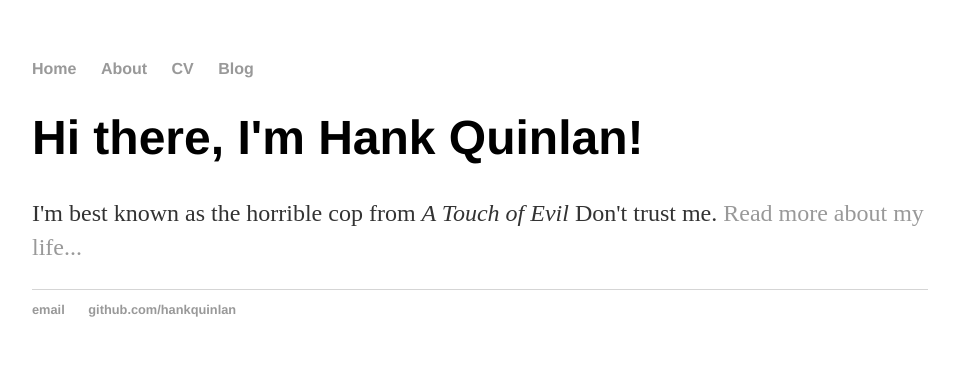
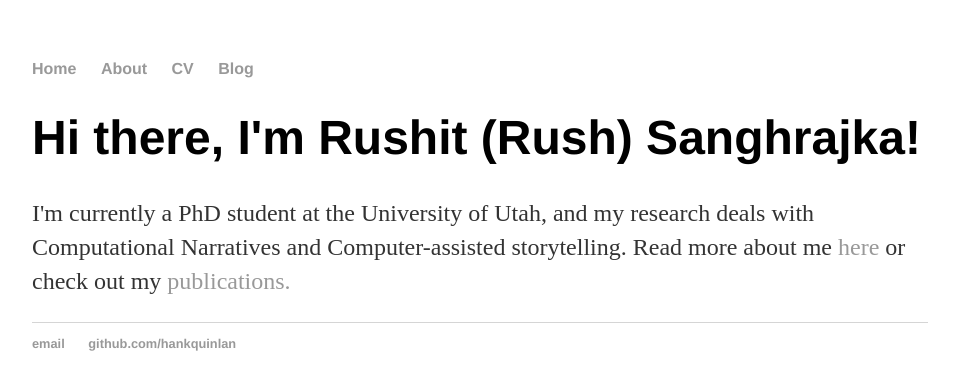
Before and after one commit to rushsangs/rushsangs-old.github.io, a Jekyll site: the page built from index.html, in a window 1280 px wide. Shown: the top 390 px of the page, without its empty margins (160-1115 px from the left). Built offline with Jekyll 4.4.1, drawn with Linux system fonts in a browser that asks for light colours.

Commit message:
Update index.html

```diff
--- a/index.html
+++ b/index.html
@@ -3,6 +3,6 @@ layout: default
 title: Hank Quinlan, Horrible Cop
 ---
 <div class="blurb">
-	<h1>Hi there, I'm Hank Quinlan!</h1>
-	<p>I'm best known as the horrible cop from <em>A Touch of Evil</em> Don't trust me. <a href="/about">Read more about my life...</a></p>
+	<h1>Hi there, I'm Rushit (Rush) Sanghrajka!</h1>
+	<p>I'm currently a PhD student at the University of Utah, and my research deals with Computational Narratives and Computer-assisted storytelling. Read more about me <a href="/about">here</a> or check out my <a href="/publications">publications.</a></p>
 </div><!-- /.blurb -->
```
